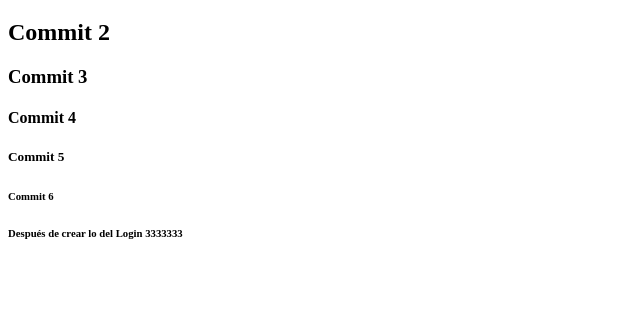
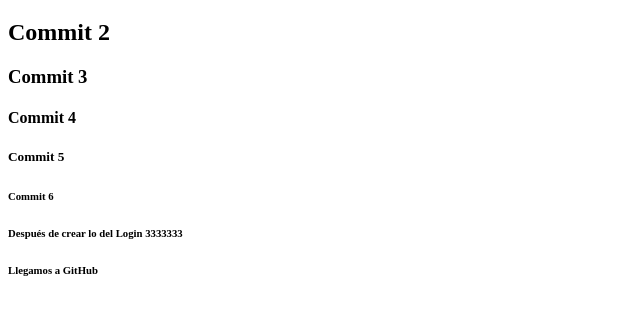
Before and after one commit to spectrum1009/hello-git, a plain HTML site: page index.html in a window 1280 px wide. Shown: the part 61-376 px from the top of the page, without its empty margins (0-640 px from the left). Drawn offline with Linux system fonts and the light colour scheme.

Commit message:
Hello GitHub

```diff
--- a/index.html
+++ b/index.html
@@ -16,5 +16,7 @@
 
     <h6>Después de crear lo del Login 3333333</h6>
 
+    <h6>Llegamos a GitHub</h6>
+
 </body>
 </html>
```
